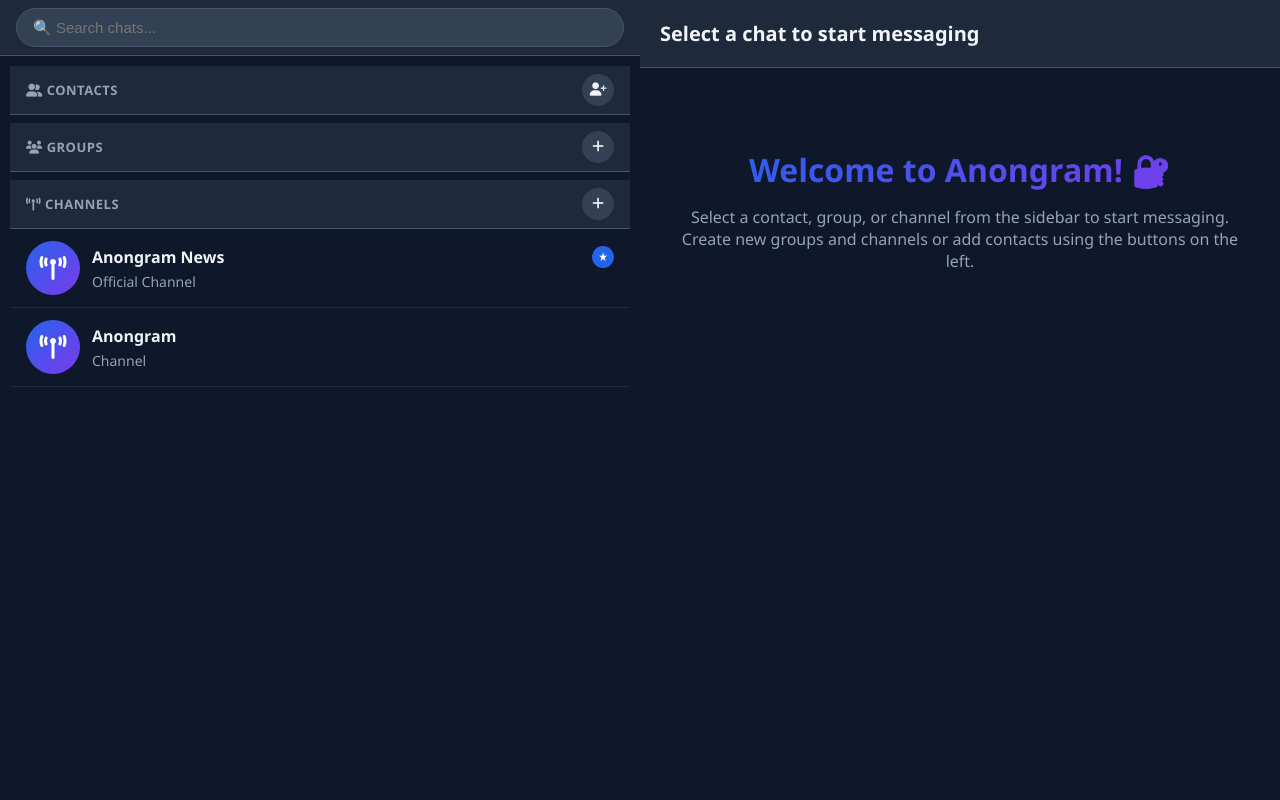
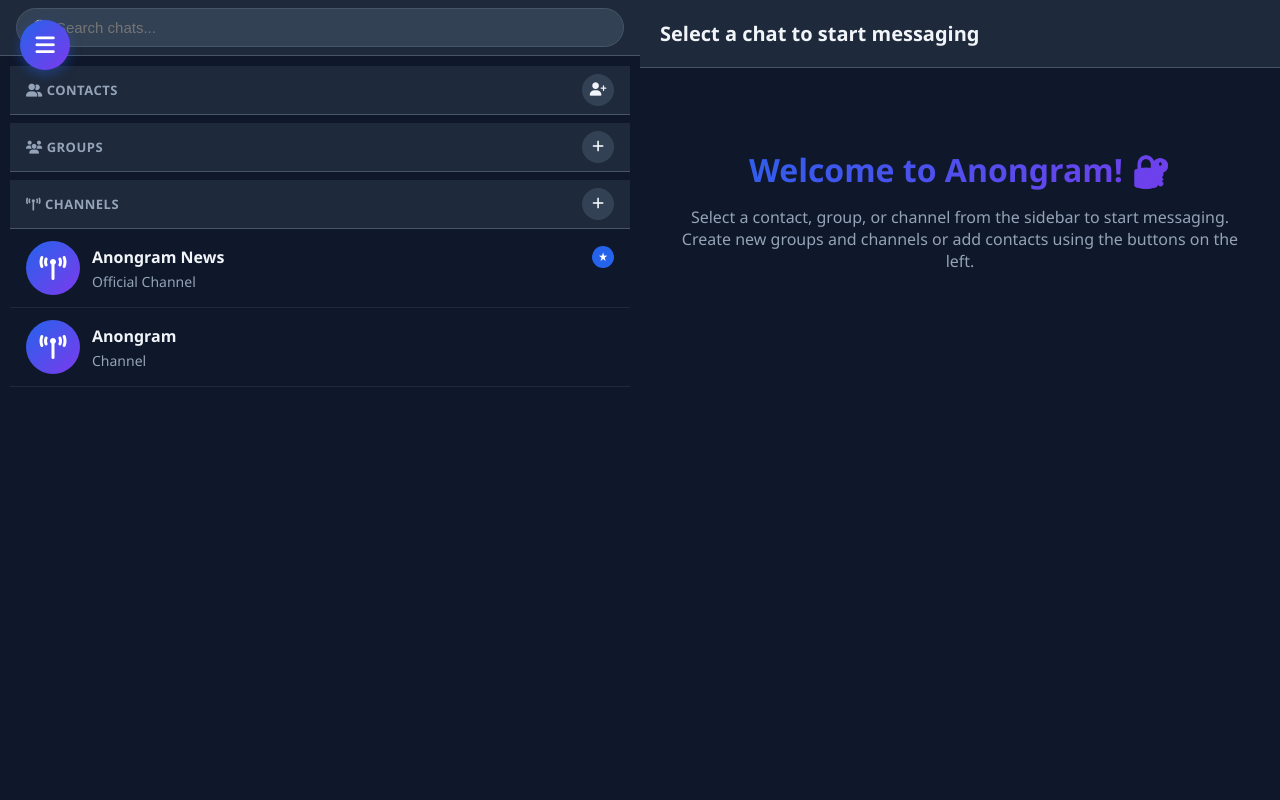
Before and after one commit to itoshoooddddd-oss/anongramchikk, a Flask app: page /messenger in a window 1280 px wide. Run offline with Flask 3, Linux system fonts and the light colour scheme; the visitor is signed in with stand-in values (Sample User, id 1); data comes from the database, SQL or seed files in the repository; data that the repository does not hold is empty.

Commit message:
Add desktop hamburger menu with same functionality as mobile

```diff
--- /dev/null
+++ b/static/css/desktop-hamburger.css
@@ -0,0 +1,45 @@
+/* Desktop Hamburger Menu Styles */
+
+.hamburger-main {
+    display: none;
+    position: fixed;
+    top: 20px;
+    left: 20px;
+    width: 50px;
+    height: 50px;
+    border-radius: 50%;
+    background: linear-gradient(135deg, #2563eb, #7c3aed);
+    color: white;
+    border: none;
+    box-shadow: 0 4px 12px rgba(37, 99, 235, 0.4);
+    cursor: pointer;
+    z-index: 999;
+    transition: all 0.3s ease;
+    align-items: center;
+    justify-content: center;
+}
+
+.hamburger-main:hover {
+    transform: scale(1.1);
+    box-shadow: 0 6px 16px rgba(37, 99, 235, 0.5);
+}
+
+.hamburger-main:active {
+    transform: scale(0.95);
+}
+
+.hamburger-main i {
+    font-size: 22px;
+}
+
+/* Show hamburger on desktop */
+@media (min-width: 769px) {
+    .hamburger-main {
+        display: flex;
+    }
+
+    /* Adjust sidebar for desktop with hamburger */
+    .sidebar {
+        margin-left: 80px;
+    }
+}
--- a/templates/messenger.html
+++ b/templates/messenger.html
@@ -9,9 +9,15 @@
     <title>Anongram Messenger</title>
     <link rel="stylesheet" href="{{ url_for('static', filename='css/style.css') }}">
     <link rel="stylesheet" href="{{ url_for('static', filename='css/mobile-telegram.css') }}">
+    <link rel="stylesheet" href="{{ url_for('static', filename='css/desktop-hamburger.css') }}">
     <link rel="stylesheet" href="https://cdnjs.cloudflare.com/ajax/libs/font-awesome/6.4.0/css/all.min.css">
 </head>
 <body class="messenger-page">
+    <!-- Main Hamburger Menu Button (Visible on Desktop) -->
+    <button class="hamburger-main" onclick="toggleSideMenu()" title="Menu">
+        <i class="fas fa-bars"></i>
+    </button>
+
     <!-- Mobile Header with Hamburger Menu -->
     <div class="mobile-header">
         <div class="header-left">
```
